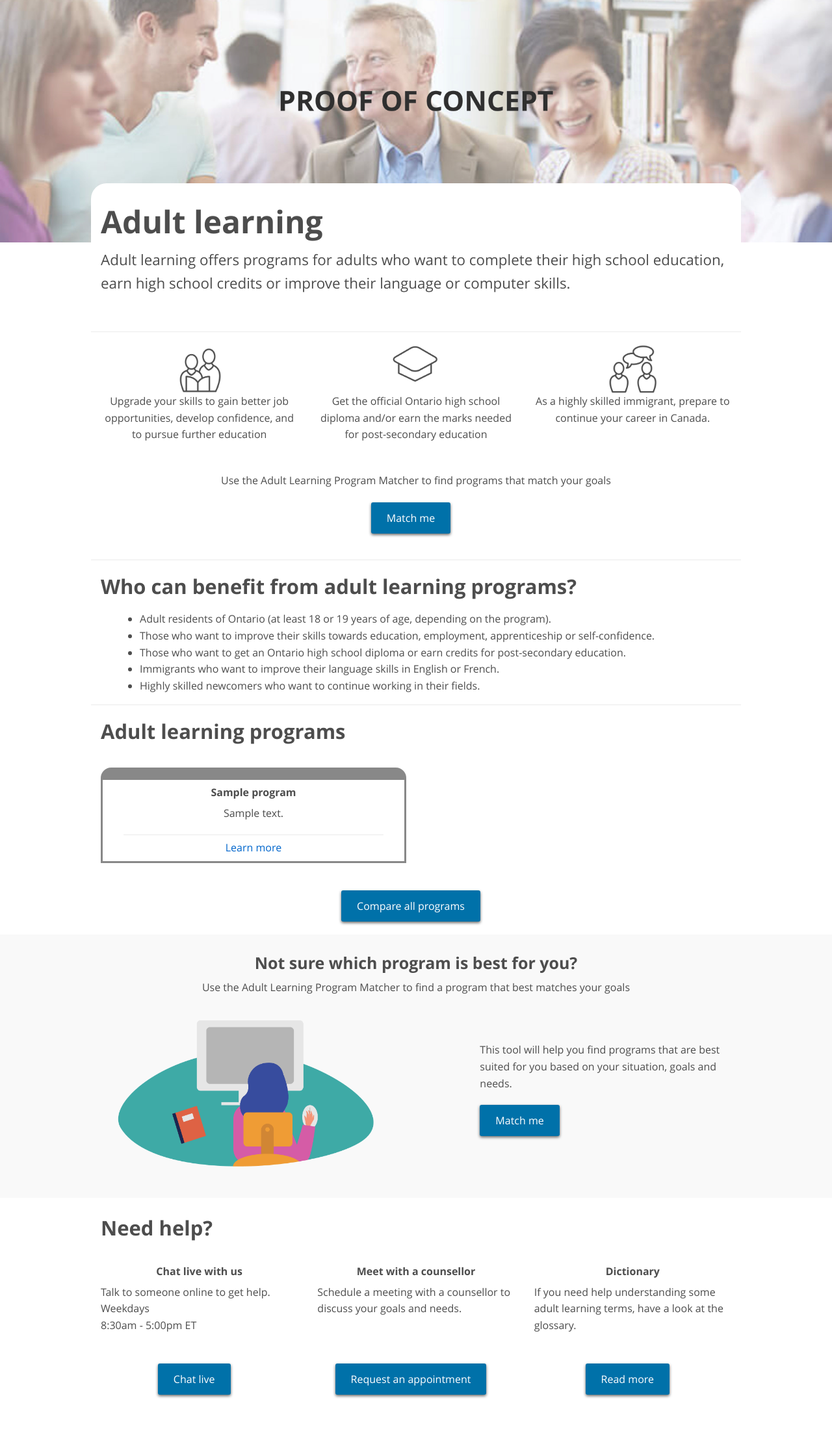
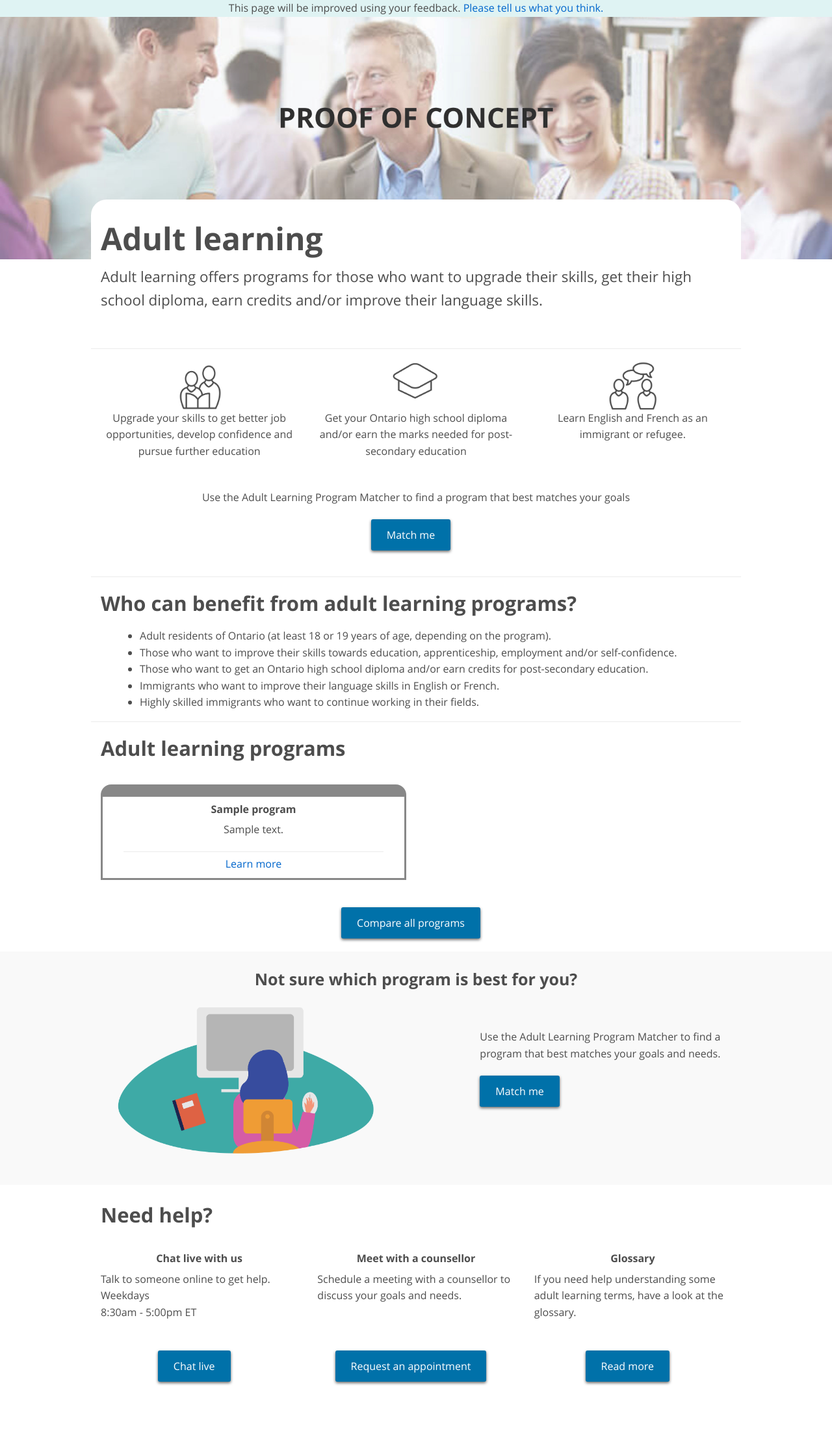
Before and after one commit to mendomania/adult-ed-platform, a Django app: template osr/templates/osr/intro.html in a window 1280 px wide. Shown: the part 69-2277 px from the top of the page at 65% size. After the commit the page ends 2200 px from the top, so only its background shows below. Run offline with Django 3.2, Linux system fonts and the light colour scheme; tables that the repository leaves empty hold one stand-in row (values such as "Sample post"); the template is opened without the code that fills it: values that come from a table or form of the project are taken from there, most other values are stand-ins (such as "Sample title", 1, 10 or a date in 2020); parts of the project's set-up code (start-up, migrations or seed data) failed here and were passed over; some libraries are stand-ins or nearby versions.

Commit message:
Add callout to feedback page in header of all other pages

```diff
--- a/osr/templates/osr/intro.html
+++ b/osr/templates/osr/intro.html
@@ -45,14 +45,19 @@
       </div>
     </header>
 
+    <!-- Feedback -->
+    <div class="minty columns small-12 text-center">
+      This page will be improved using your feedback. <a href="{% url 'osr:feedback' %}" target="_blank">Please tell us what you think.</a>
+    </div>
+    <br/>
+
     <div class="banner-setup">
       <br/>
       <div class="row intro banner-space">
           <div class="columns small-12">
             <br/>
             <h1>{% blocktrans %}Adult learning{% endblocktrans %}</h1>
-            <p>Adult learning offers programs for adults who want to complete their high school education,
-            earn high school credits or improve their language or computer skills.</p>
+            <p>Adult learning offers programs for those who want to upgrade their skills, get their high school diploma, earn credits and/or improve their language skills.</p>
         </div>
       </div>
     </div>
@@ -64,22 +69,22 @@
     <div class="row">
       <div class="columns small-4 text-center">
         <img src="../../../static/osr/images/tutoring.png" width="75px" height="75px" alt="Refresh your skills"/>
-        <p>Upgrade your skills to gain better job opportunities, develop confidence, and to pursue further education</p>
+        <p>Upgrade your skills to get better job opportunities, develop confidence and pursue further education</p>
       </div>
       <div class="columns small-4 text-center">
         <img src="../../../static/osr/images/goal.png" width="75px" height="75px" alt="Earn an Ontario Secondary School Diploma"/>
-        <p>Get the official Ontario high school diploma and/or earn the marks needed for post-secondary education</p>
+        <p>Get your Ontario high school diploma and/or earn the marks needed for post-secondary education</p>
       </div>
       <div class="columns small-4 text-center">
         <img src="../../../static/osr/images/counselling.png" width="75px" height="75px" alt="Adapt your international skills to Canada"/>
-        <p>As a highly skilled immigrant, prepare to continue your career in Canada.</p>
+        <p>Learn English and French as an immigrant or refugee.</p>
       </div>
     </div>
 
     <div class="row">
       <br/>
       <div class="columns small-12 text-center">
-        <p>Use the Adult Learning Program Matcher to find programs that match your goals</p>
+        <p>Use the Adult Learning Program Matcher to find a program that best matches your goals</p>
         <a href="{% url 'osr:matchmaker' %}{{ paramLang }}" class="button">{% blocktrans %}Match me{% endblocktrans %}</a>
       </div>
     </div>
@@ -93,10 +98,10 @@
         <h3>{% blocktrans %}Who can benefit from adult learning programs?{% endblocktrans %}</h3>
         <ul>
           <li>Adult residents of Ontario (at least 18 or 19 years of age, depending on the program).</li>
-          <li>Those who want to improve their skills towards education, employment, apprenticeship or self-confidence.</li>
-          <li>Those who want to get an Ontario high school diploma or earn credits for post-secondary education.</li>
+          <li>Those who want to improve their skills towards education, apprenticeship, employment and/or self-confidence.</li>
+          <li>Those who want to get an Ontario high school diploma and/or earn credits for post-secondary education.</li>
           <li>Immigrants who want to improve their language skills in English or French.</li>
-          <li>Highly skilled newcomers who want to continue working in their fields.</li>
+          <li>Highly skilled immigrants who want to continue working in their fields.</li>
         </ul>
       </div>
       <hr/>
@@ -134,7 +139,6 @@
       <div class="row">
         <div class="columns small-12 text-center">
           <h4>{% blocktrans %}Not sure which program is best for you?{% endblocktrans %}</h4>
-          <p>Use the Adult Learning Program Matcher to find a program that best matches your goals</p>
         </div>
       </div>
       <div class="row">
@@ -142,7 +146,7 @@
           <img src="../../../static/osr/images/widget.png" width="450em" height="265em" alt="Matchmaker"/>
         </div>
         <div class="columns small-12 medium-5">
-          <p><br/><br/>This tool will help you find programs that are best suited for you based on your situation, goals and needs.</p>
+          <p><br/><br/>Use the Adult Learning Program Matcher to find a program that best matches your goals and needs.</p>
           <a href="{% url 'osr:matchmaker' %}{{ paramLang }}" class="button">{% blocktrans %}Match me{% endblocktrans %}</a>
         </div>
       </div>
@@ -187,11 +191,11 @@
       <div class="columns small-12 medium-12 large-4">
         <div class="block2">
           <br/>
-          <h6 class="text-center">{% blocktrans %}Dictionary{% endblocktrans %}</h6>
+          <h6 class="text-center">{% blocktrans %}Glossary{% endblocktrans %}</h6>
           <p>If you need help understanding some adult learning terms, have a look at the glossary.</p>
         </div>
         <div class="text-center">
-          <a class="button">{% blocktrans %}Read more{% endblocktrans %}</a>
+          <a href="{% url 'osr:glossary' %}{{ paramLang }}" class="button">{% blocktrans %}Read more{% endblocktrans %}</a>
         </div>
       </div>
     </div>
--- a/osr/templates/osr/program.html
+++ b/osr/templates/osr/program.html
@@ -44,6 +44,12 @@
         </div>
       </div>
     </header>
+
+    <!-- Feedback -->
+    <div class="minty columns small-12 text-center">
+      This page will be improved using your feedback. <a href="{% url 'osr:feedback' %}" target="_blank">Please tell us what you think.</a>
+    </div>
+    <br/>
 
     <div class="row intro">
       <div class="columns small-12">
```
Also changed, not shown: osr/templates/osr/comparison.html (+7 -1 lines), osr/templates/osr/matchmaker.html (+11 -4 lines), osr/templates/osr/transition.html (+7 -1 lines).
